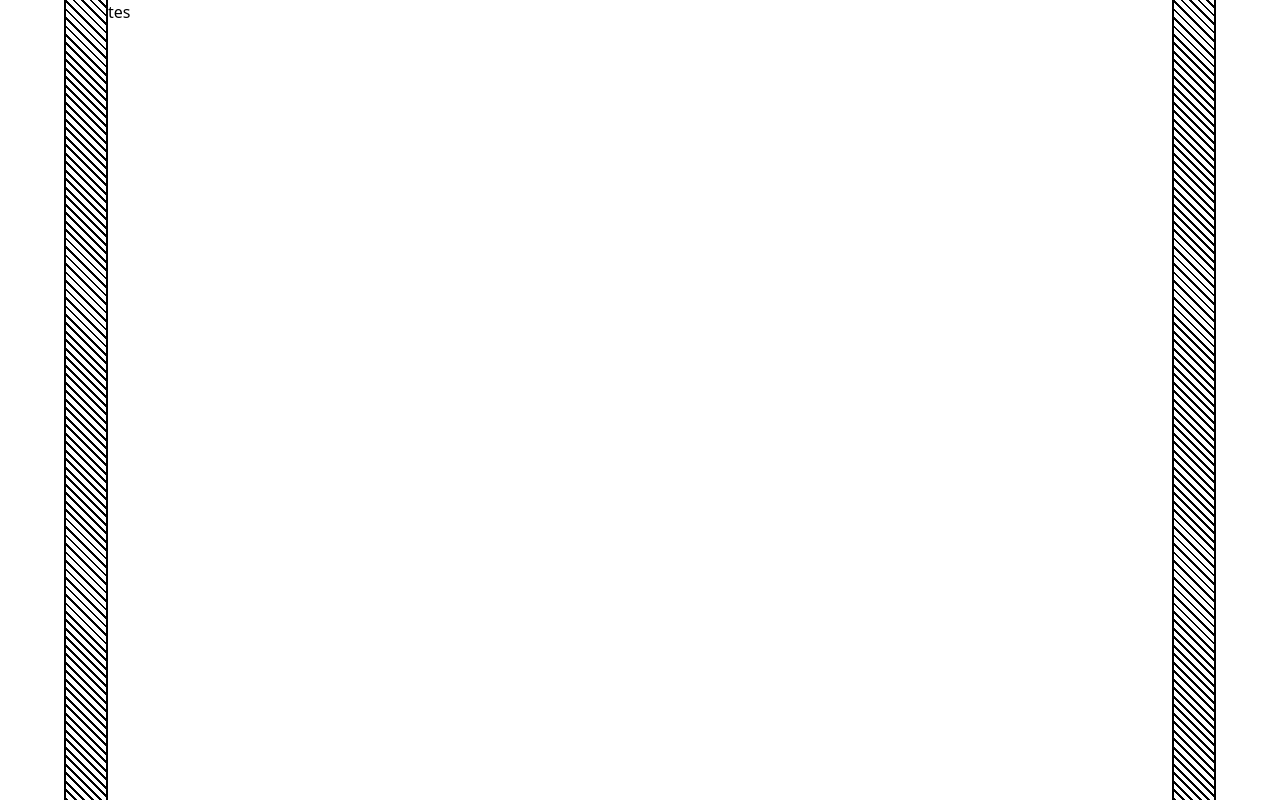
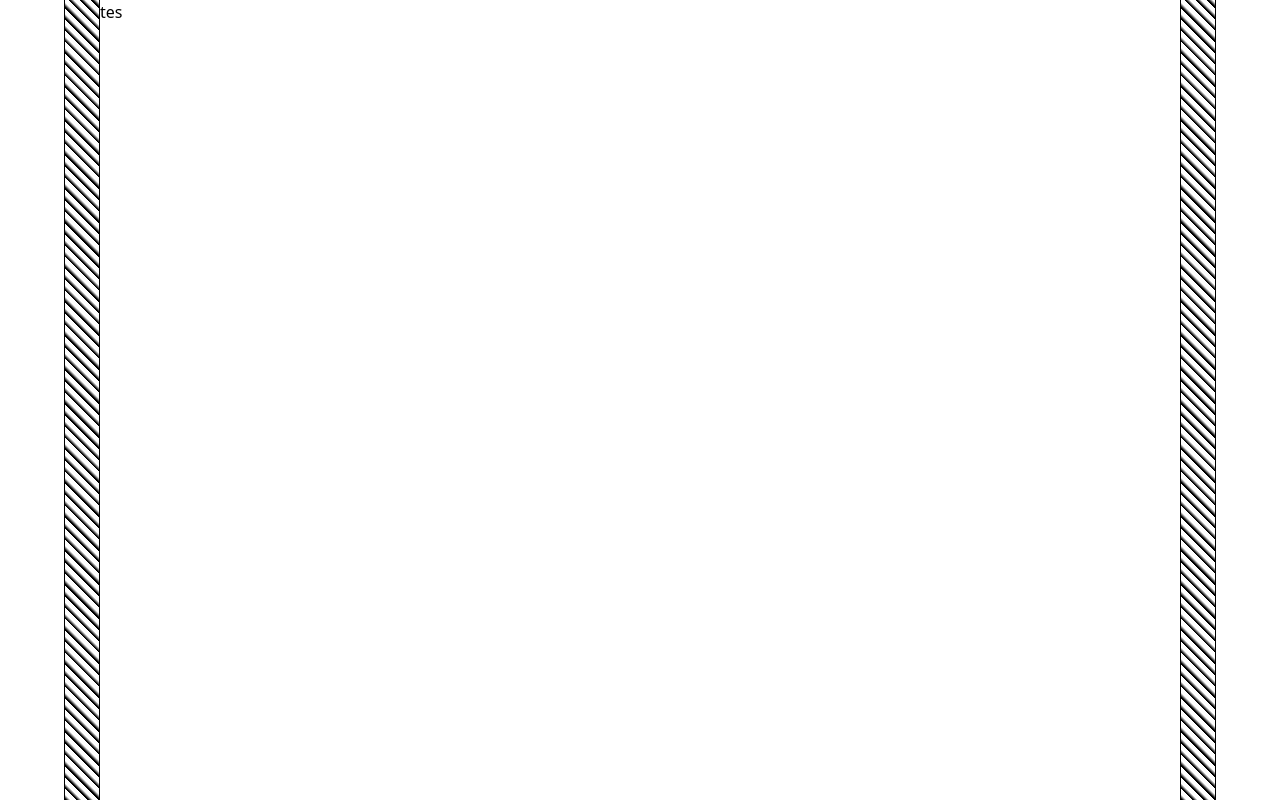
Before and after one commit to Saladin2510/saladin2510.github.io, a plain HTML site: page index.html in a window 1280 px wide. Drawn offline with nearby package versions, Linux system fonts and the light colour scheme.

Commit message:
garis tepi

```diff
--- a/index.html
+++ b/index.html
@@ -3,15 +3,15 @@
   <head>
     <meta charset="UTF-8" />
     <meta name="viewport" content="width=device-width, initial-scale=1.0" />
-    <title>Document</title>
+    <title>Saladin | Portofolio</title>
     <script src="https://cdn.jsdelivr.net/npm/@tailwindcss/browser@4"></script>
     <style>
       /* bikin garis arsir (hatch) */
       .striped {
         background-image: repeating-linear-gradient(
           45deg,
-          /* sudut garis */ black 0 2px,
-          /* warna garis */ transparent 2px 6px /* jarak antar garis */
+          /* sudut garis */ black 0 1px,
+          /* warna garis */ transparent 4px 8px /* jarak antar garis */
         );
       }
     </style>
@@ -44,7 +44,7 @@
     <!-- KONTEN -->
     <main class="bg-white flex">
       <!-- garis kiri -->
-      <div class="ml-0 sm:ml-6 md:ml-6 lg:ml-16 w-5 lg:w-11 striped border-l-2 border-r-2 border-black"></div>
+      <div class="ml-0 lg:ml-16 w-5 lg:w-9 striped border-l-0 border-r-0 lg:border-l-1 lg:border-r-1 border-black"></div>
 
       <!-- isi konten -->
       <div class="flex-1">
@@ -52,7 +52,7 @@
       </div>
 
       <!-- garis kanan -->
-      <div class="mr-0 sm:mr-6 md:ml-6 lg:mr-16 w-5 lg:w-11 striped border-l-2 border-r-2 border-black"></div>
+      <div class="mr-0 lg:mr-16 w-5 lg:w-9 striped border-l-0 border-r-0 lg:border-l-1 lg:border-r-1 border-black"></div>
     </main>
 
     <script src="script.js"></script>
```
